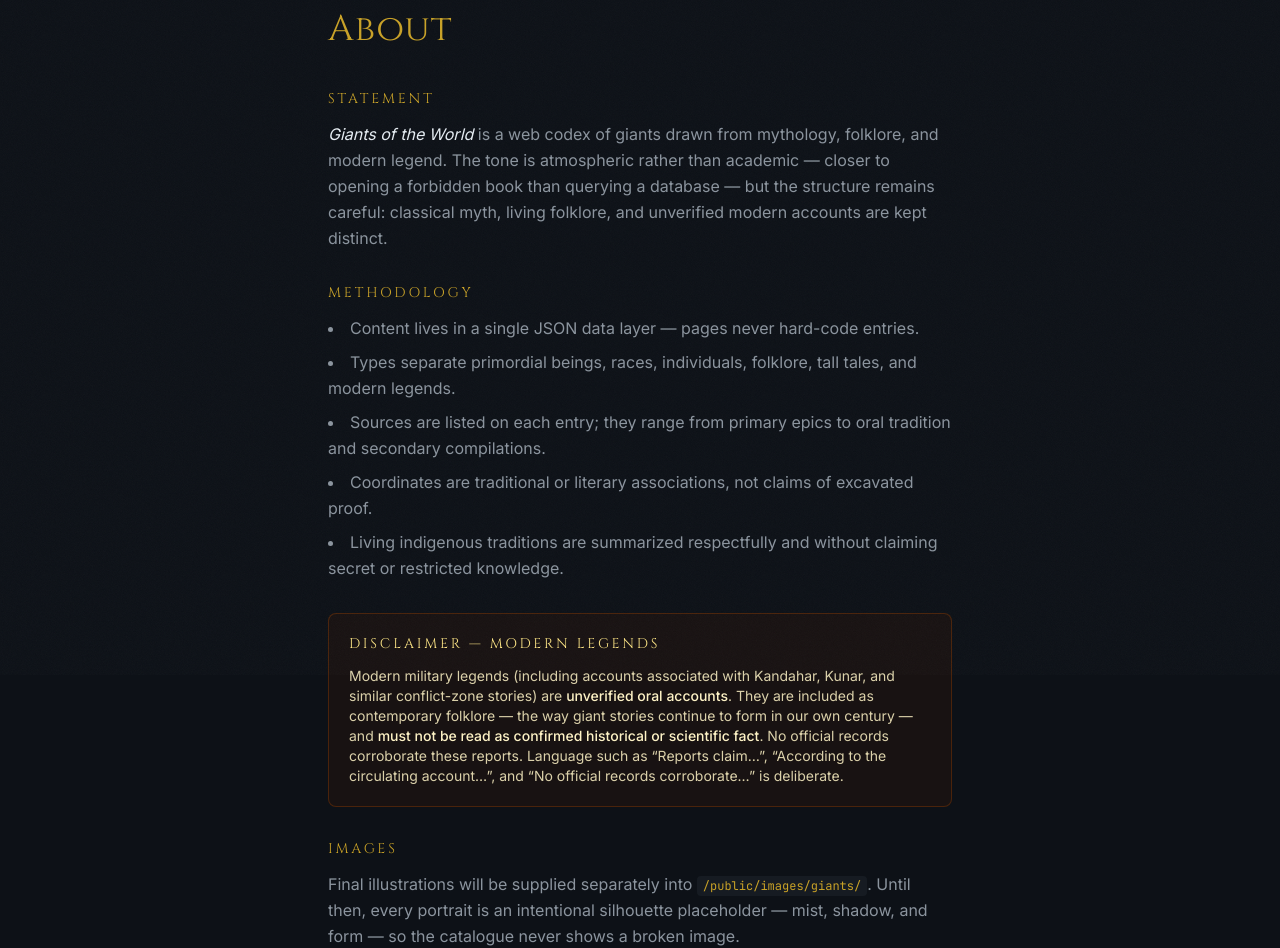
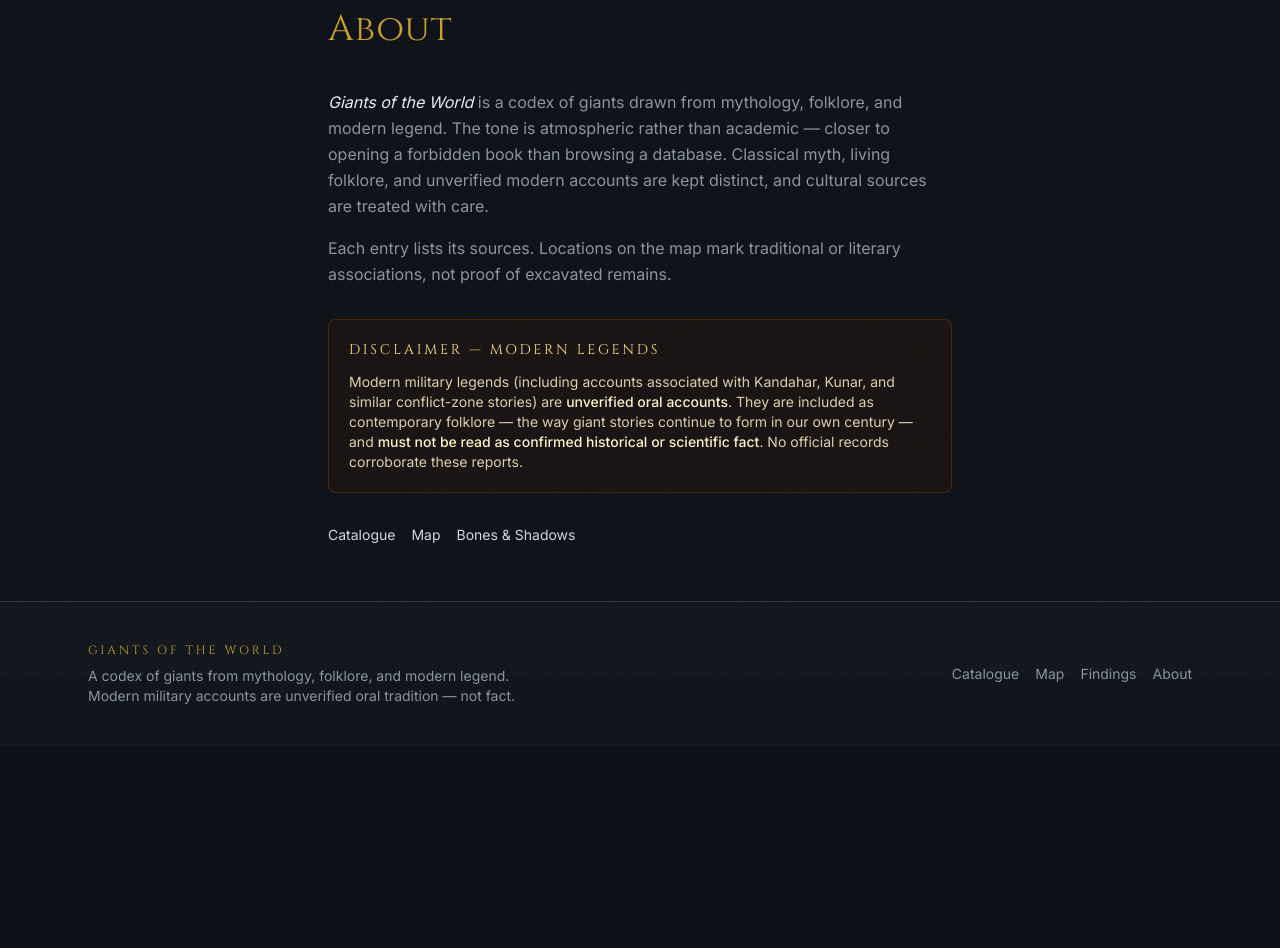
Before and after one commit to silvio-meter/giants-of-the-world, a Next.js app: page /about in a window 1280 px wide. Shown: the part 125-1073 px from the top of the page. After the commit the page ends 871 px from the top, so only its background shows below. Built offline with nearby package versions, Linux system fonts and the light colour scheme.

Commit message:
Simplify About and catalogue copy for end users.
Remove methodology, image-pipeline notes, and other builder-facing text.

```diff
--- a/src/app/about/page.tsx
+++ b/src/app/about/page.tsx
@@ -4,7 +4,7 @@ import Link from "next/link";
 export const metadata: Metadata = {
   title: "About",
   description:
-    "Project statement, methodology, and disclaimer for Giants of the World.",
+    "About Giants of the World — a codex of mythology, folklore, and modern legend.",
 };
 
 export default function AboutPage() {
@@ -21,45 +21,18 @@ export default function AboutPage() {
 
       <div className="space-y-8 text-base leading-relaxed text-text-primary/90">
         <section>
-          <h2 className="font-[family-name:var(--font-cinzel)] text-sm tracking-[0.2em] text-accent-gold uppercase">
-            Statement
-          </h2>
-          <p className="mt-3 text-text-muted">
-            <em className="text-text-primary">Giants of the World</em> is a web
+          <p className="text-text-muted">
+            <em className="text-text-primary">Giants of the World</em> is a
             codex of giants drawn from mythology, folklore, and modern legend.
             The tone is atmospheric rather than academic — closer to opening a
-            forbidden book than querying a database — but the structure remains
-            careful: classical myth, living folklore, and unverified modern
-            accounts are kept distinct.
+            forbidden book than browsing a database. Classical myth, living
+            folklore, and unverified modern accounts are kept distinct, and
+            cultural sources are treated with care.
           </p>
-        </section>
-
-        <section>
-          <h2 className="font-[family-name:var(--font-cinzel)] text-sm tracking-[0.2em] text-accent-gold uppercase">
-            Methodology
-          </h2>
-          <ul className="mt-3 list-inside list-disc space-y-2 text-text-muted">
-            <li>
-              Content lives in a single JSON data layer — pages never hard-code
-              entries.
-            </li>
-            <li>
-              Types separate primordial beings, races, individuals, folklore,
-              tall tales, and modern legends.
-            </li>
-            <li>
-              Sources are listed on each entry; they range from primary epics
-              to oral tradition and secondary compilations.
-            </li>
-            <li>
-              Coordinates are traditional or literary associations, not claims
-              of excavated proof.
-            </li>
-            <li>
-              Living indigenous traditions are summarized respectfully and
-              without claiming secret or restricted knowledge.
-            </li>
-          </ul>
+          <p className="mt-4 text-text-muted">
+            Each entry lists its sources. Locations on the map mark traditional
+            or literary associations, not proof of excavated remains.
+          </p>
         </section>
 
         <section className="rounded-lg border border-amber-800/40 bg-amber-950/20 p-5">
@@ -77,32 +50,12 @@ export default function AboutPage() {
             <strong className="font-medium text-amber-100">
               must not be read as confirmed historical or scientific fact
             </strong>
-            . No official records corroborate these reports. Language such as
-            “Reports claim…”, “According to the circulating account…”, and “No
-            official records corroborate…” is deliberate.
+            . No official records corroborate these reports.
           </p>
         </section>
 
         <section>
-          <h2 className="font-[family-name:var(--font-cinzel)] text-sm tracking-[0.2em] text-accent-gold uppercase">
-            Images
-          </h2>
-          <p className="mt-3 text-text-muted">
-            Final illustrations will be supplied separately into{" "}
-            <code className="rounded bg-surface px-1.5 py-0.5 font-mono text-xs text-accent-gold">
-              /public/images/giants/
-            </code>
-            . Until then, every portrait is an intentional silhouette
-            placeholder — mist, shadow, and form — so the catalogue never shows
-            a broken image.
-          </p>
-        </section>
-
-        <section>
-          <h2 className="font-[family-name:var(--font-cinzel)] text-sm tracking-[0.2em] text-accent-gold uppercase">
-            Explore
-          </h2>
-          <div className="mt-3 flex flex-wrap gap-3 text-sm">
+          <div className="flex flex-wrap gap-4 text-sm">
             <Link href="/giants" className="text-accent-gold hover:underline">
               Catalogue
             </Link>
--- a/src/app/giants/page.tsx
+++ b/src/app/giants/page.tsx
@@ -42,9 +42,7 @@ export default async function GiantsPage({ searchParams }: Props) {
           Catalogue of Giants
         </h1>
         <p className="mt-3 max-w-2xl text-sm text-text-muted sm:text-base">
-          Filter by culture, type, or region. Search by name or tag. Every
-          entry is drawn from the data layer — nothing hard-coded in the
-          shelves.
+          Filter by culture, type, or region. Search by name or tag.
         </p>
       </header>
 
```
